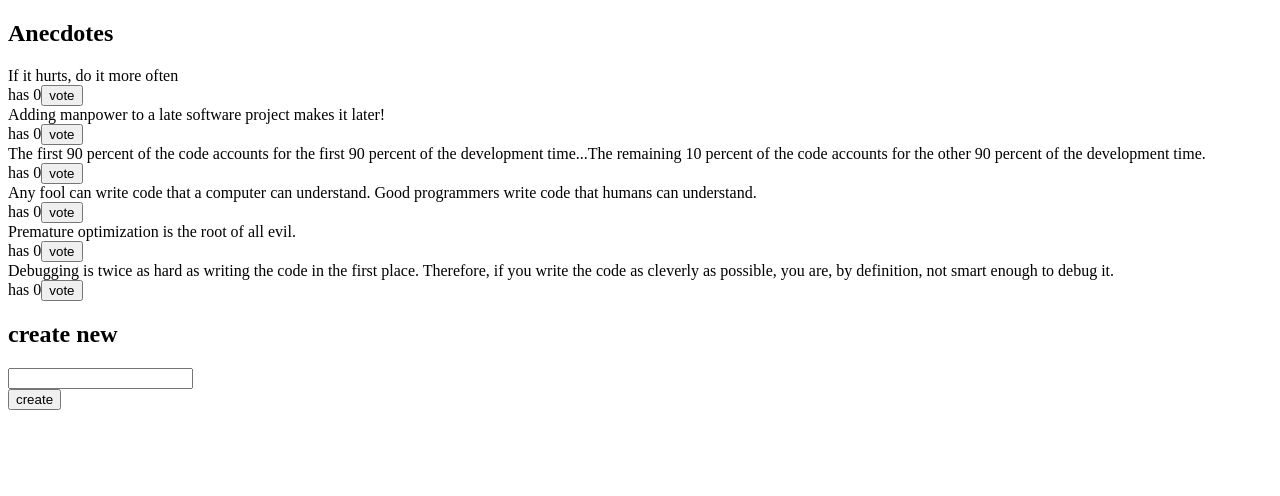
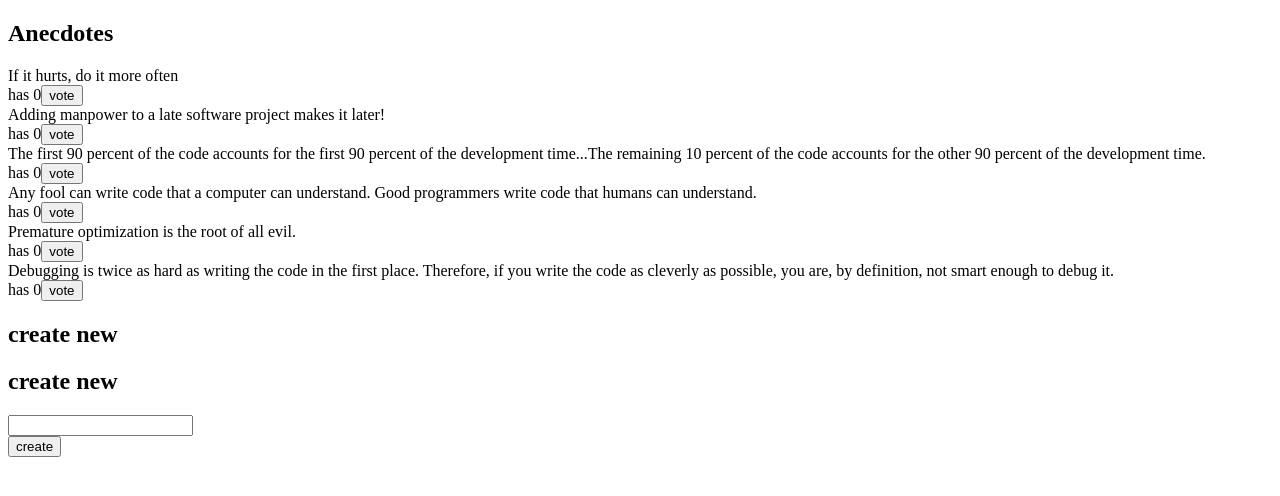
Before and after one commit to ondairos/redux-anecdotes-main, a React (Create React App) app: page / in a window 1280 px wide. Shown: the top 496 px of the page. Built offline with nearby package versions, Linux system fonts and the light colour scheme.

Commit message:
small changes to app.js

```diff
--- a/src/components/AnecdoteForm.js
+++ b/src/components/AnecdoteForm.js
@@ -15,10 +15,13 @@ const NewAnecdote = () => {
 
 
     return (
-        <form onSubmit={addAnecdote}>
-            <div><input name='anecdoteName' /></div>
-            <button type='submit'>create</button>
-        </form>
+        <>
+            <h2>create new</h2>
+            <form onSubmit={addAnecdote}>
+                <div><input name='anecdoteName' /></div>
+                <button type='submit'>create</button>
+            </form>
+        </>
     )
 
 }
```
